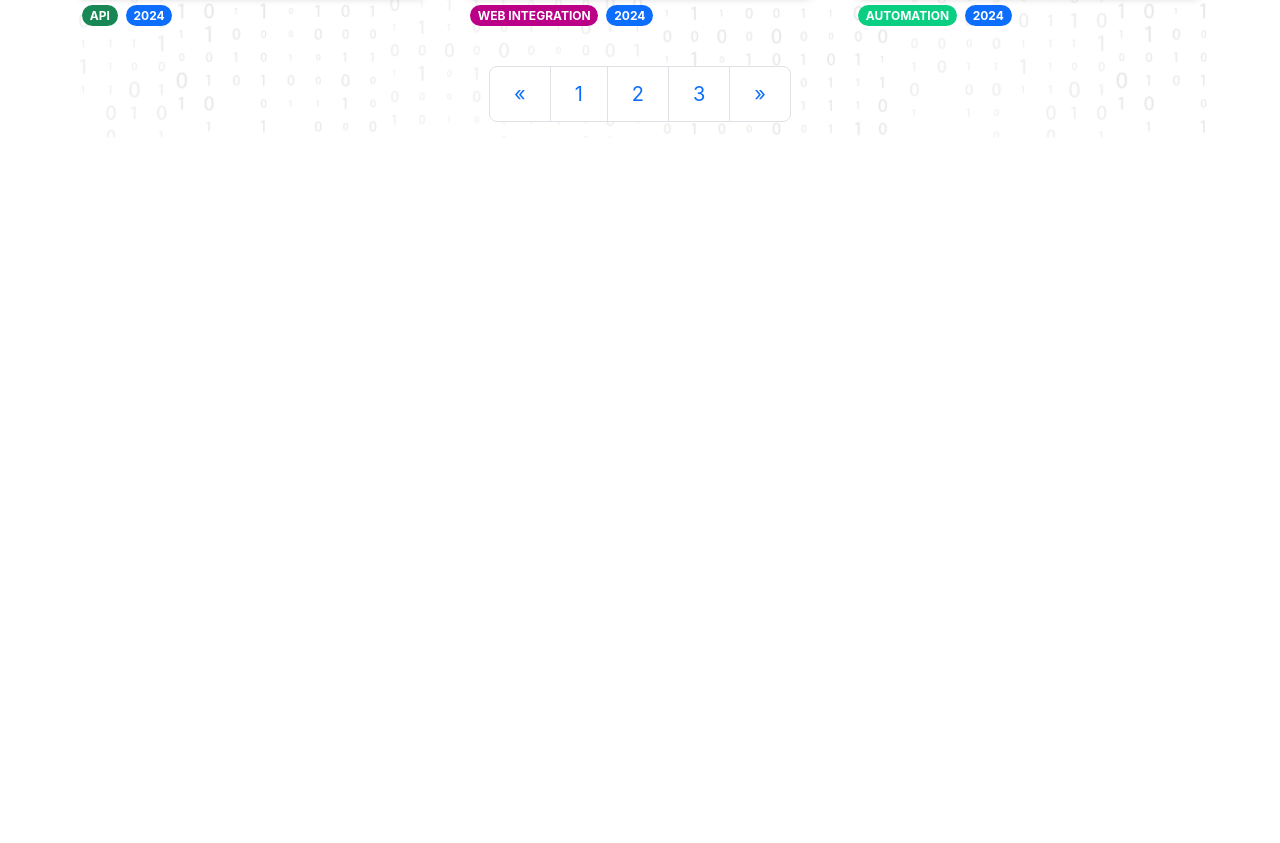
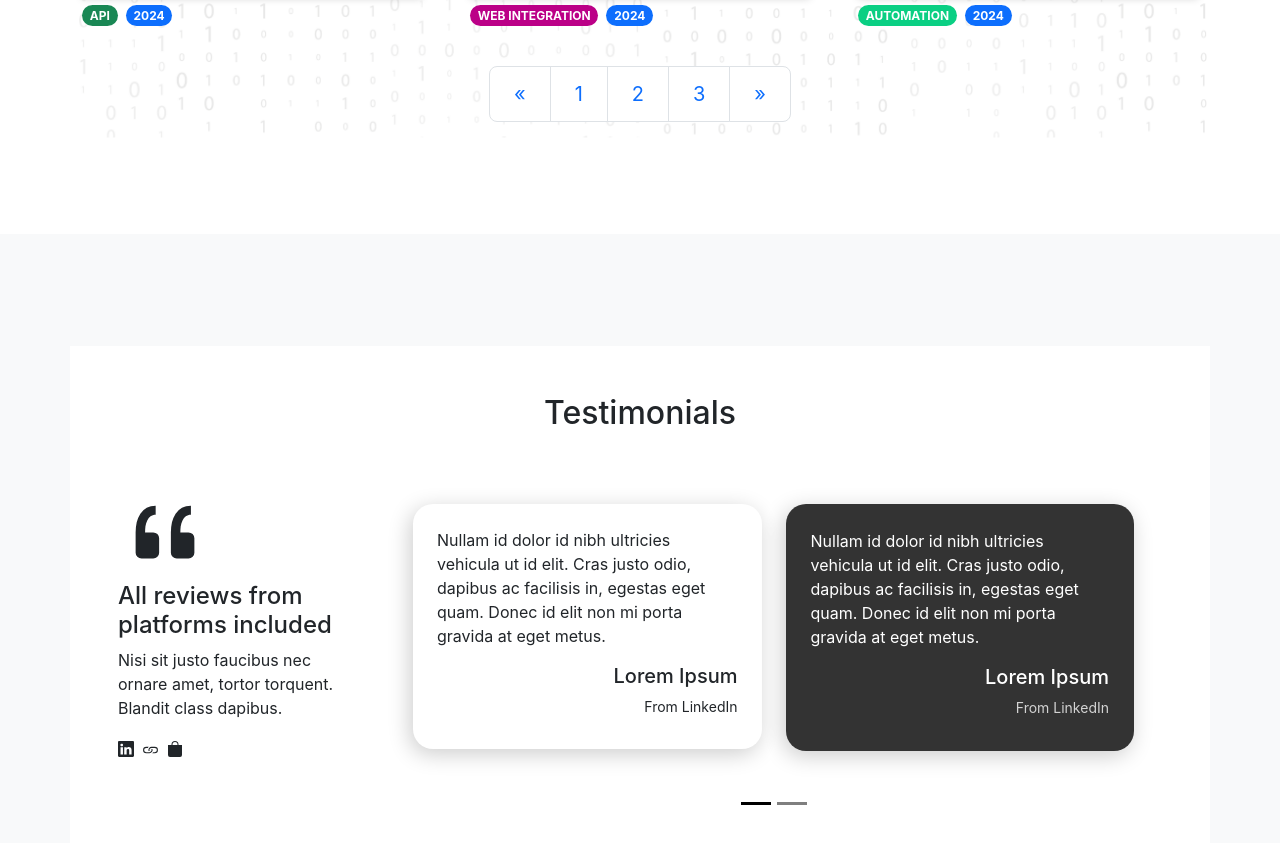
Before and after one commit to ahn-nath/personal_website_2.0, a React (Create React App) app: page / in a window 1280 px wide. Shown: the part 1848-2691 px from the top of the page. Before the commit the page ends 2082 px from the top, so only its background shows below. Built offline with nearby package versions, Linux system fonts and the light colour scheme.

Commit message:
added the testimonials section

```diff
--- a/src/App.css
+++ b/src/App.css
@@ -118,6 +118,30 @@
   align-items: center;
 }
 
+
+/* Testimonials */
+.testimonials {
+    padding-top: 7rem;
+    padding-bottom: 7rem;
+}
+
+.card{
+    box-shadow: -3px 5px 22.3px 0px rgba(0,0,0,0.2);
+    border-color: transparent;
+    border-radius: 20px;
+}
+
+
+.dark-card{
+  background: #333;
+  color: white;
+}
+
+.dark-card .card-source-text{
+  color: lightgray;
+}
+
+/* Other */
 @keyframes App-logo-spin {
   from {
     transform: rotate(0deg);
--- a/src/App.js
+++ b/src/App.js
@@ -292,6 +292,85 @@ function App() {
         </div>
       </section>
 
+      <section class="text-center bg-light testimonials">
+        <div class="container p-5" style={{ background: 'var(--bs-body-bg)'}}>
+            <div class="row mb-5">
+                <div class="col-md-8 col-xl-6 text-center mx-auto">
+                    <h2>Testimonials</h2>
+                </div>
+            </div>
+            <div class="row gy-4 justify-content-center">
+                <div class="col-lg-3">
+                    <div class="text-start"><svg xmlns="http://www.w3.org/2000/svg" width="1em" height="1em" fill="currentColor" viewBox="0 0 16 16" class="bi bi-quote" style={{ fontSize: "94px" }}>
+                            <path d="M12 12a1 1 0 0 0 1-1V8.558a1 1 0 0 0-1-1h-1.388c0-.351.021-.703.062-1.054.062-.372.166-.703.31-.992.145-.29.331-.517.559-.683.227-.186.516-.279.868-.279V3c-.579 0-1.085.124-1.52.372a3.322 3.322 0 0 0-1.085.992 4.92 4.92 0 0 0-.62 1.458A7.712 7.712 0 0 0 9 7.558V11a1 1 0 0 0 1 1zm-6 0a1 1 0 0 0 1-1V8.558a1 1 0 0 0-1-1H4.612c0-.351.021-.703.062-1.054.062-.372.166-.703.31-.992.145-.29.331-.517.559-.683.227-.186.516-.279.868-.279V3c-.579 0-1.085.124-1.52.372a3.322 3.322 0 0 0-1.085.992 4.92 4.92 0 0 0-.62 1.458A7.712 7.712 0 0 0 3 7.558V11a1 1 0 0 0 1 1z"></path>
+                        </svg>
+                        <h4>All reviews from platforms included</h4>
+                        <p class="text-start">Nisi sit justo faucibus nec ornare amet, tortor torquent. Blandit class dapibus.</p>
+                    </div>
+                    <div class="text-start"><svg xmlns="http://www.w3.org/2000/svg" width="1em" height="1em" fill="currentColor" viewBox="0 0 16 16" class="bi bi-linkedin me-2">
+                            <path d="M0 1.146C0 .513.526 0 1.175 0h13.65C15.474 0 16 .513 16 1.146v13.708c0 .633-.526 1.146-1.175 1.146H1.175C.526 16 0 15.487 0 14.854V1.146zm4.943 12.248V6.169H2.542v7.225h2.401m-1.2-8.212c.837 0 1.358-.554 1.358-1.248-.015-.709-.52-1.248-1.342-1.248-.822 0-1.359.54-1.359 1.248 0 .694.521 1.248 1.327 1.248h.016zm4.908 8.212V9.359c0-.216.016-.432.08-.586.173-.431.568-.878 1.232-.878.869 0 1.216.662 1.216 1.634v3.865h2.401V9.25c0-2.22-1.184-3.252-2.764-3.252-1.274 0-1.845.7-2.165 1.193v.025h-.016a5.54 5.54 0 0 1 .016-.025V6.169h-2.4c.03.678 0 7.225 0 7.225h2.4"></path>
+                        </svg><svg xmlns="http://www.w3.org/2000/svg" width="1em" height="1em" fill="currentColor" viewBox="0 0 16 16" class="bi bi-link me-2" style={{ fontSize: "17px" }}>
+                            <path d="M6.354 5.5H4a3 3 0 0 0 0 6h3a3 3 0 0 0 2.83-4H9c-.086 0-.17.01-.25.031A2 2 0 0 1 7 10.5H4a2 2 0 1 1 0-4h1.535c.218-.376.495-.714.82-1z"></path>
+                            <path d="M9 5.5a3 3 0 0 0-2.83 4h1.098A2 2 0 0 1 9 6.5h3a2 2 0 1 1 0 4h-1.535a4.02 4.02 0 0 1-.82 1H12a3 3 0 1 0 0-6z"></path>
+                        </svg><svg xmlns="http://www.w3.org/2000/svg" width="1em" height="1em" fill="currentColor" viewBox="0 0 16 16" class="bi bi-bag-fill me-2" style={{fontSize: "16px"}}>
+                            <path d="M8 1a2.5 2.5 0 0 1 2.5 2.5V4h-5v-.5A2.5 2.5 0 0 1 8 1m3.5 3v-.5a3.5 3.5 0 1 0-7 0V4H1v10a2 2 0 0 0 2 2h10a2 2 0 0 0 2-2V4z"></path>
+                        </svg></div>
+                </div>
+                <div class="col-sm-auto col-md-9 col-lg-9">
+                    <div class="carousel slide carousel-dark pointer-event" data-bs-ride="false" data-bs-wrap="false" id="carousel-2">
+                        <div class="carousel-inner">
+                            <div class="carousel-item active">
+                                <div class="row gy-4 mb-5 pb-3 mx-3">
+                                    <div class="col-sm-12 col-lg-6">
+                                        <div class="card card-light border-0 my-3">
+                                            <div class="card-body p-4">
+                                                <p class="text-start card-text">Nullam id dolor id nibh ultricies vehicula ut id elit. Cras justo odio, dapibus ac facilisis in, egestas eget quam. Donec id elit non mi porta gravida at eget metus.</p>
+                                                <h5 class="text-end card-title">Lorem Ipsum</h5>
+                                                <p class="mb-2 small text-end" >From LinkedIn</p>
+                                            </div>
+                                        </div>
+                                    </div>
+                                    <div class="col">
+                                        <div class="card dark-card my-3">
+                                            <div class="card-body p-4">
+                                                <p class="text-start card-text">Nullam id dolor id nibh ultricies vehicula ut id elit. Cras justo odio, dapibus ac facilisis in, egestas eget quam. Donec id elit non mi porta gravida at eget metus.</p>
+                                                <h5 class="text-end card-title">Lorem Ipsum</h5>
+                                                <p class="mb-2 small card-source-text text-end">From LinkedIn</p>
+                                            </div>
+                                        </div>
+                                    </div>
+                                </div>
+                            </div>
+                            <div class="carousel-item">
+                                <div class="row gy-4 mb-5 pb-3 mx-3">
+                                    <div class="col-sm-12 col-lg-6">
+                                        <div class="card dark-card border-0 my-3">
+                                            <div class="card-body p-4">
+                                                <p class="text-start card-text">Nullam id dolor id nibh ultricies vehicula ut id elit. Cras justo odio, dapibus ac facilisis in, egestas eget quam. Donec id elit non mi porta gravida at eget metus.</p>
+                                                <h5 class="text-end card-title">Lorem Ipsum</h5>
+                                                <p class="mb-2 small card-source-text text-end">From LinkedIn</p>
+                                            </div>
+                                        </div>
+                                    </div>
+                                    <div class="col">
+                                        <div class="card my-3 card-light">
+                                            <div class="card-body p-4" data-bs-theme="dark">
+                                                <p class="text-start card-text">Nullam id dolor id nibh ultricies vehicula ut id elit. Cras justo odio, dapibus ac facilisis in, egestas eget quam. Donec id elit non mi porta gravida at eget metus.</p>
+                                                <h5 class="text-end card-title">Lorem Ipsum</h5>
+                                                <p class="mb-2 small card-source-text text-end">From LinkedIn</p>
+                                            </div>
+                                        </div>
+                                    </div>
+                                </div>
+                            </div>
+                        </div>
+                        <div class="carousel-indicators"><button type="button" data-bs-target="#carousel-2" data-bs-slide-to="0" class="active" fdprocessedid="7wmcae" aria-current="true"></button> <button type="button" data-bs-target="#carousel-2" data-bs-slide-to="1" fdprocessedid="mf1fgxk" class=""></button></div>
+                    </div>
+                </div>
+            </div>
+        </div>
+    </section>
+
 
     </div>
 
```
